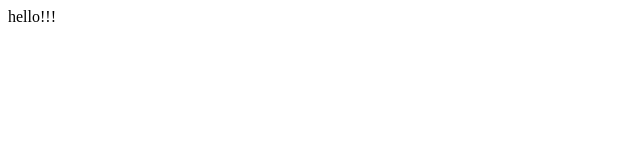
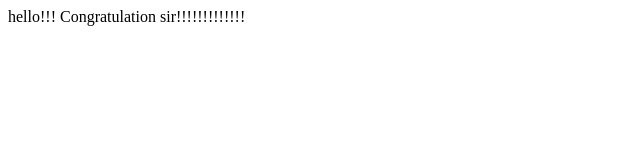
Before and after one commit to somnath-sen/Demo, a plain HTML site: page index.html in a window 1280 px wide. Shown: the whole page, without its empty margins (0-640 px from the left). Drawn offline with Linux system fonts and the light colour scheme.

Commit message:
modified index

```diff
--- a/index.html
+++ b/index.html
@@ -7,5 +7,6 @@
 </head>
 <body>
     hello!!!
+    Congratulation sir!!!!!!!!!!!!!
 </body>
 </html>
```
